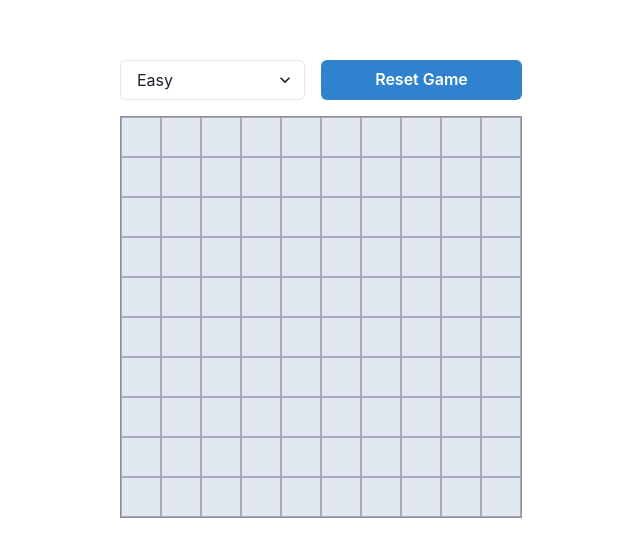
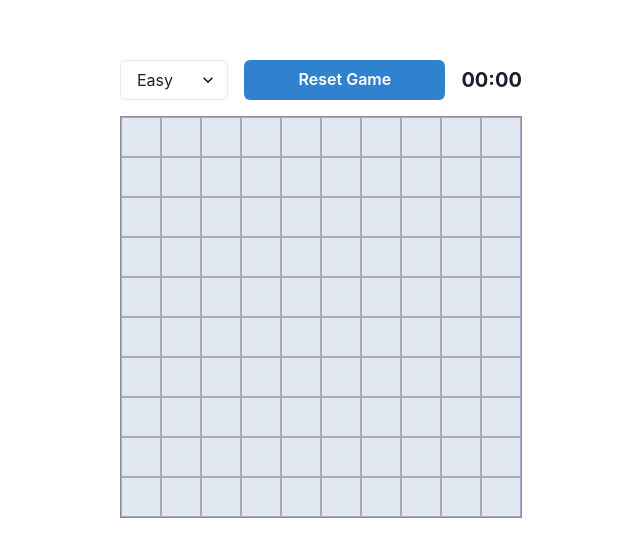
Before and after one commit to joshu-hua/ms, a Next.js app: page / in a window 1280 px wide. Shown: the part 111-668 px from the top of the page, without its empty margins (319-959 px from the left). Built offline with nearby package versions, Linux system fonts and the light colour scheme.

Commit message:
Implement game timer functionality; add timer control hooks and integrate with game state in Board component

```diff
--- a/src/components/Board.tsx
+++ b/src/components/Board.tsx
@@ -1,10 +1,28 @@
 import Cell from '@/components/Cell';
 import { CellType, CellValue } from '@/types';
-import { Box, Button, Flex, Grid, Heading, Select } from '@chakra-ui/react';
-import React, { useState, useEffect } from 'react'
+import {
+    Alert,
+    AlertDialog,
+    AlertDialogBody,
+    AlertDialogContent,
+    AlertDialogFooter,
+    AlertDialogHeader,
+    AlertDialogOverlay,
+    AlertIcon,
+    Box,
+    Button,
+    Flex,
+    Grid,
+    Heading,
+    Select,
+    useDisclosure
+} from '@chakra-ui/react';
+import React, { useState, useEffect, useRef } from 'react'
+import { useGameTimer } from '@/hooks/useGameTimer';
+import { start } from 'repl';
 
 const Board = () => {
-
+    const { time, formattedTime, startTimer, stopTimer, resetTimer, isRunning } = useGameTimer();
     const [grid, setGrid] = useState<CellType[][]>([]);
     const [difficulty, setDifficulty] = useState<'easy' | 'medium' | 'hard'>('easy');
     const [gameSettings, setGameSettings] = useState({
@@ -13,6 +31,11 @@ const Board = () => {
         mines: 10
     });
     const [isFirstClick, setIsFirstClick] = useState(true);
+    const [gameState, setGameState] = useState<'playing' | 'won' | 'lost'>('playing');
+
+    // For the AlertDialog
+    const { isOpen, onOpen, onClose } = useDisclosure();
+    const cancelRef = useRef<HTMLButtonElement>(null);
 
     useEffect(() => {
         // Define settings locally to avoid using stale state from gameSettings
@@ -27,6 +50,13 @@ const Board = () => {
         setGameSettings(currentSettings);
         resetGame(currentSettings.rows, currentSettings.cols);
     }, [difficulty]);
+
+    // Open dialog when game ends
+    useEffect(() => {
+        if (gameState === 'won' || gameState === 'lost') {
+            onOpen();
+        }
+    }, [gameState, onOpen]);
 
     const handleDifficultyChange = (newDifficulty: 'easy' | 'medium' | 'hard') => {
         setDifficulty(newDifficulty);
@@ -47,14 +77,28 @@ const Board = () => {
         );
         // 2. Reset first click status
         setIsFirstClick(true);
-        // 3. Set the blank grid
+        // 3. Reset game state
+        setGameState('playing');
+        // 4. Close dialog if open
+        onClose();
+        // 5. Set the blank grid
         setGrid(newGrid);
+        // 6. Reset timer
+        resetTimer();
+    }
+
+    const handlePlayAgain = () => {
+        resetGame(gameSettings.rows, gameSettings.cols);
     }
 
     const handleReveal = (row: number, col: number) => {
+        // Don't allow reveals if game is over
+        if (gameState !== 'playing') return;
+
         let gridToProcess = grid;
 
         if (isFirstClick) {
+            startTimer();
             setIsFirstClick(false);
             let newGrid = grid.map(r => r.map(c => ({ ...c })));
 
@@ -93,6 +137,9 @@ const Board = () => {
 
         const finalGrid = revealCell(gridToProcess, row, col);
 
+        // Check game state after revealing
+        const newGameState = checkGameState(finalGrid);
+        setGameState(newGameState);
 
         setGrid(finalGrid);
     };
@@ -148,6 +195,9 @@ const Board = () => {
     };
 
     const handleFlag = (row: number, col: number) => {
+        // Don't allow flagging if game is over
+        if (gameState !== 'playing') return;
+
         const newGrid = grid.map(row =>
             row.map(cell => ({ ...cell }))
         );
@@ -156,10 +206,18 @@ const Board = () => {
         if (cell.isRevealed) return; // Can't flag a revealed cell
 
         cell.isFlagged = !cell.isFlagged; // Toggle flag state
+
+        // Check game state after flagging
+        const newGameState = checkGameState(newGrid);
+        setGameState(newGameState);
+
         setGrid(newGrid);
     }
 
     const handleChord = (row: number, col: number) => {
+        // Don't allow chording if game is over
+        if (gameState !== 'playing') return;
+
         let newGrid = grid.map(row =>
             row.map(cell => ({ ...cell }))
         );
@@ -199,6 +257,9 @@ const Board = () => {
                 }
             }
 
+            // Check game state after chording
+            const newGameState = checkGameState(newGrid);
+            setGameState(newGameState);
 
         } else {
             console.log("should highlight adjacent cells that are unrevealed and not flagged");
@@ -207,7 +268,34 @@ const Board = () => {
         setGrid(newGrid);
     }
 
+    const checkGameState = (grid: CellType[][]): 'playing' | 'won' | 'lost' => {
+        // Check if any mine is revealed (game lost)
+        for (let r = 0; r < gameSettings.rows; r++) {
+            for (let c = 0; c < gameSettings.cols; c++) {
+                if (grid[r][c].isMine && grid[r][c].isRevealed) {
+                    stopTimer();
+                    return 'lost';
+                }
+            }
+        }
 
+        // Check if all non-mine cells are revealed (game won)
+        let unrevealedNonMines = 0;
+        for (let r = 0; r < gameSettings.rows; r++) {
+            for (let c = 0; c < gameSettings.cols; c++) {
+                if (!grid[r][c].isMine && !grid[r][c].isRevealed) {
+                    unrevealedNonMines++;
+                }
+            }
+        }
+
+        if (unrevealedNonMines === 0) {
+            stopTimer();
+            return 'won';
+        }
+
+        return 'playing';
+    };
 
     return (
         <>
@@ -221,7 +309,11 @@ const Board = () => {
                     <Button minW={'50%'} ml={4} colorScheme='blue' onClick={() => resetGame(gameSettings.rows, gameSettings.cols)}>
                         Reset Game
                     </Button>
+                    <Heading size="md" ml={4}>
+                        {formattedTime}
+                    </Heading>
                 </Flex>
+
                 <Grid templateColumns={`repeat(${gameSettings.cols}, 1fr)`} gap={'0px'} border={'1px solid rgb(141, 140, 155)'}>
                     {grid.map((row, rowIndex) =>
                         row.map((cell, colIndex) => (
@@ -238,6 +330,42 @@ const Board = () => {
                         ))
                     )}
                 </Grid>
+
+                {/* Game End AlertDialog */}
+                <AlertDialog
+                    isOpen={isOpen}
+                    leastDestructiveRef={cancelRef}
+                    onClose={onClose}
+                    isCentered
+                    closeOnOverlayClick={false}
+                >
+                    <AlertDialogOverlay>
+                        <AlertDialogContent>
+                            <AlertDialogHeader fontSize='lg' fontWeight='bold'>
+                                {gameState === 'won' ? ' You Won!' : ' Game Over!'}
+                            </AlertDialogHeader>
+
+                            <AlertDialogBody>
+                                {gameState === 'won'
+                                    ? `Time: ${formattedTime}`
+                                    : `Time: --`}
+                            </AlertDialogBody>
+
+                            <AlertDialogFooter>
+                                <Button ref={cancelRef} onClick={onClose}>
+                                    Close
+                                </Button>
+                                <Button
+                                    colorScheme={gameState === 'won' ? 'green' : 'blue'}
+                                    onClick={handlePlayAgain}
+                                    ml={3}
+                                >
+                                    Play Again
+                                </Button>
+                            </AlertDialogFooter>
+                        </AlertDialogContent>
+                    </AlertDialogOverlay>
+                </AlertDialog>
             </Box >
         </>
     )
--- /dev/null
+++ b/src/hooks/useGameTimer.ts
@@ -0,0 +1,76 @@
+import { useState, useEffect, useRef, useCallback } from "react";
+
+// Define the return type for better TypeScript support
+interface UseGameTimerReturn {
+	time: number;
+	formattedTime: string;
+	startTimer: () => void;
+	stopTimer: () => void;
+	resetTimer: () => void;
+	isRunning: boolean;
+}
+
+// Custom hook - must start with "use"
+export const useGameTimer = (): UseGameTimerReturn => {
+	// State for elapsed time in seconds
+	const [time, setTime] = useState<number>(0);
+
+	// State for whether timer is running
+	const [isRunning, setIsRunning] = useState<boolean>(false);
+
+	// Ref to store interval ID (doesn't cause re-renders)
+	const intervalRef = useRef<NodeJS.Timeout | null>(null);
+
+	// Effect to manage the timer interval
+	useEffect(() => {
+		if (isRunning) {
+			// Start the timer
+			intervalRef.current = setInterval(() => {
+				setTime((prevTime) => prevTime + 1);
+			}, 1000);
+		} else {
+			// Stop the timer
+			if (intervalRef.current) {
+				clearInterval(intervalRef.current);
+				intervalRef.current = null;
+			}
+		}
+
+		// Cleanup function - runs when component unmounts or dependencies change
+		return () => {
+			if (intervalRef.current) {
+				clearInterval(intervalRef.current);
+				intervalRef.current = null;
+			}
+		};
+	}, [isRunning]);
+
+	// Functions to control the timer (wrapped in useCallback for optimization)
+	const startTimer = useCallback(() => {
+		setIsRunning(true);
+	}, []);
+
+	const stopTimer = useCallback(() => {
+		setIsRunning(false);
+	}, []);
+
+	const resetTimer = useCallback(() => {
+		setTime(0);
+		setIsRunning(false);
+	}, []);
+
+	// Format time as MM:SS or just seconds
+	const formattedTime = `${Math.floor(time / 60)
+		.toString()
+		.padStart(2, "0")}:${(time % 60).toString().padStart(2, "0")}`;
+
+	// Return the hook's interface
+	return {
+		time,
+		formattedTime,
+		startTimer,
+		stopTimer,
+		resetTimer,
+		isRunning,
+	};
+};
```
